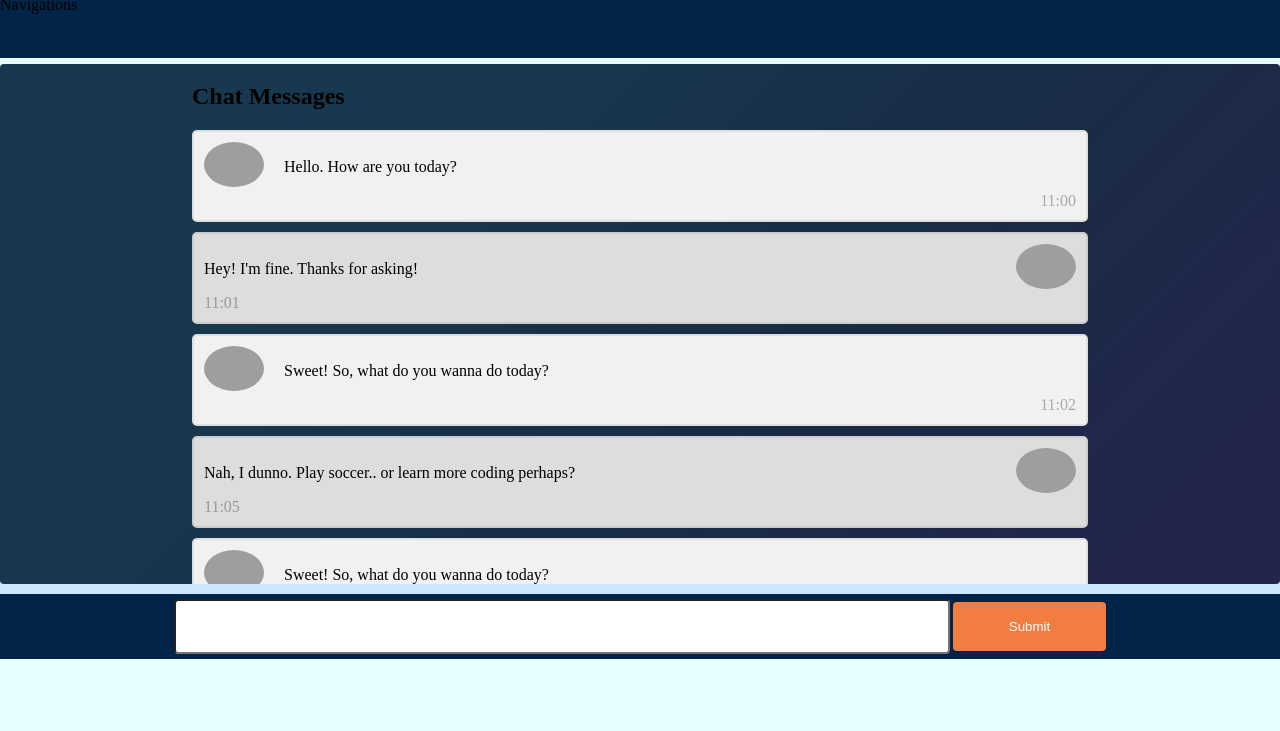
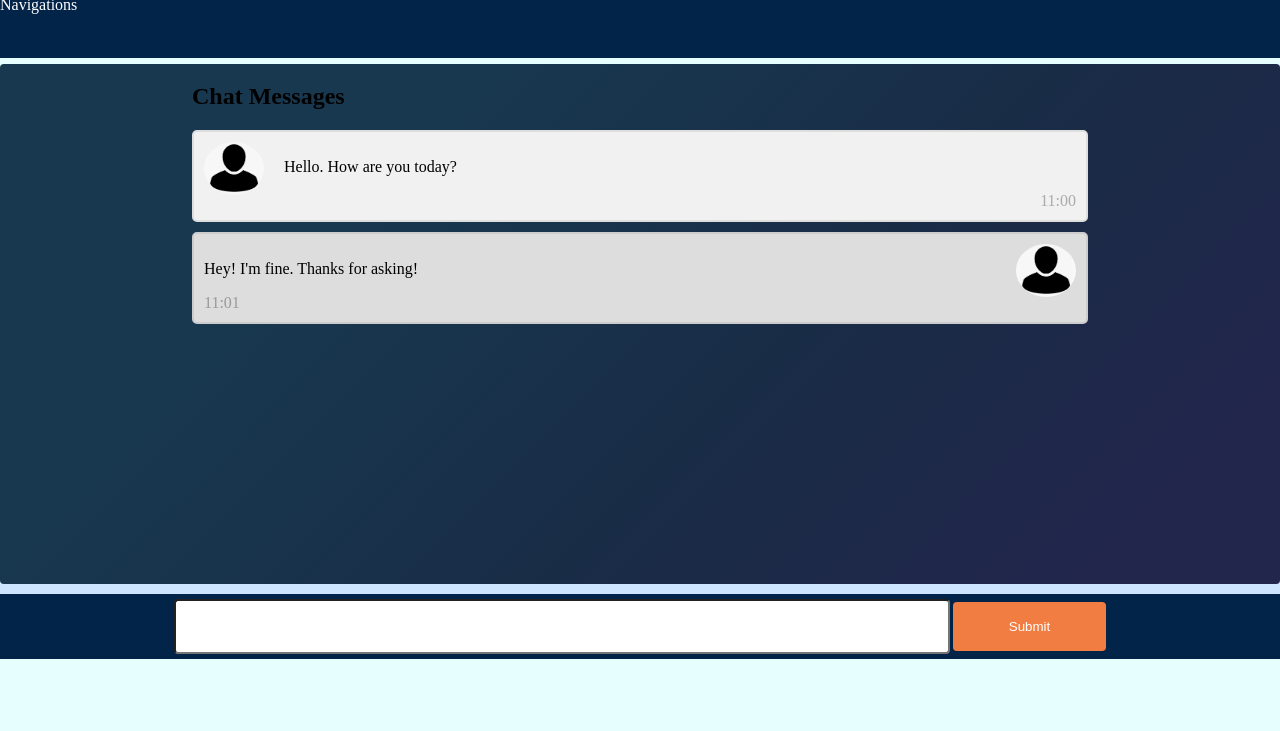
Before and after one commit to Reu-Amissah/Team-Index, a Django app: template lms/templates/forum.html in a window 1280 px wide. Shown: the top 731 px of the page. Run offline with Django 3.2, Linux system fonts and the light colour scheme; the template is opened without the code that fills it, so the values that code supplies are empty; parts of the project's set-up code (start-up, migrations or seed data) failed here and were passed over; grey boxes are pictures that could not be loaded.

Commit message:
updated the forum with images

```diff
--- a/lms/templates/forum.html
+++ b/lms/templates/forum.html
@@ -8,7 +8,7 @@
 
 <body>
 	<div class="container">
-		<div class="nav"> <p>Navigations</p> </div>
+		<div class="nav"> <p style="color: white;">Navigations</p> </div>
 
 		<div class="chat">
 
@@ -18,53 +18,15 @@
 					<h2>Chat Messages</h2>
 
 					<div class="yoo">
-					  <img src="/w3images/bandmember.jpg" alt="Avatar" style="width:100%;">
+					  <img src="../images/ava.jpg" alt="Avatar" style="width:100%;">
 					  <p>Hello. How are you today?</p>
 					  <span class="time-right">11:00</span>
 					</div>
 
 					<div class="yoo darker">
-					  <img src="/w3images/avatar_g2.jpg" alt="Avatar" class="right" style="width:100%;">
+					  <img src="../images/ava.jpg" alt="Avatar" class="right" style="width:100%;">
 					  <p>Hey! I'm fine. Thanks for asking!</p>
 					  <span class="time-left">11:01</span>
-					</div>
-
-					<div class="yoo">
-					  <img src="/w3images/bandmember.jpg" alt="Avatar" style="width:100%;">
-					  <p>Sweet! So, what do you wanna do today?</p>
-					  <span class="time-right">11:02</span>
-					</div>
-
-					<div class="yoo darker">
-					  <img src="/w3images/avatar_g2.jpg" alt="Avatar" class="right" style="width:100%;">
-					  <p>Nah, I dunno. Play soccer.. or learn more coding perhaps?</p>
-					  <span class="time-left">11:05</span>
-					</div>
-
-
-					<div class="yoo">
-					  <img src="/w3images/bandmember.jpg" alt="Avatar" style="width:100%;">
-					  <p>Sweet! So, what do you wanna do today?</p>
-					  <span class="time-right">11:02</span>
-					</div>
-
-					<div class="yoo">
-					  <img src="/w3images/bandmember.jpg" alt="Avatar" style="width:100%;">
-					  <p>Sweet! So, what do you wanna do today?</p>
-					  <span class="time-right">11:02</span>
-					</div>
-
-					<div class="yoo darker">
-					  <img src="/w3images/avatar_g2.jpg" alt="Avatar" class="right" style="width:100%;">
-					  <p>Nah, I dunno. Play soccer.. or learn more coding perhaps?</p>
-					  <span class="time-left">11:05</span>
-					</div>
-
-
-					<div class="yoo">
-					  <img src="/w3images/bandmember.jpg" alt="Avatar" style="width:100%;">
-					  <p>Sweet! So, what do you wanna do today?</p>
-					  <span class="time-right">11:02</span>
 					</div>
 
 				</div>
```
Also changed, not shown: lms/images/ava.jpg (added).
